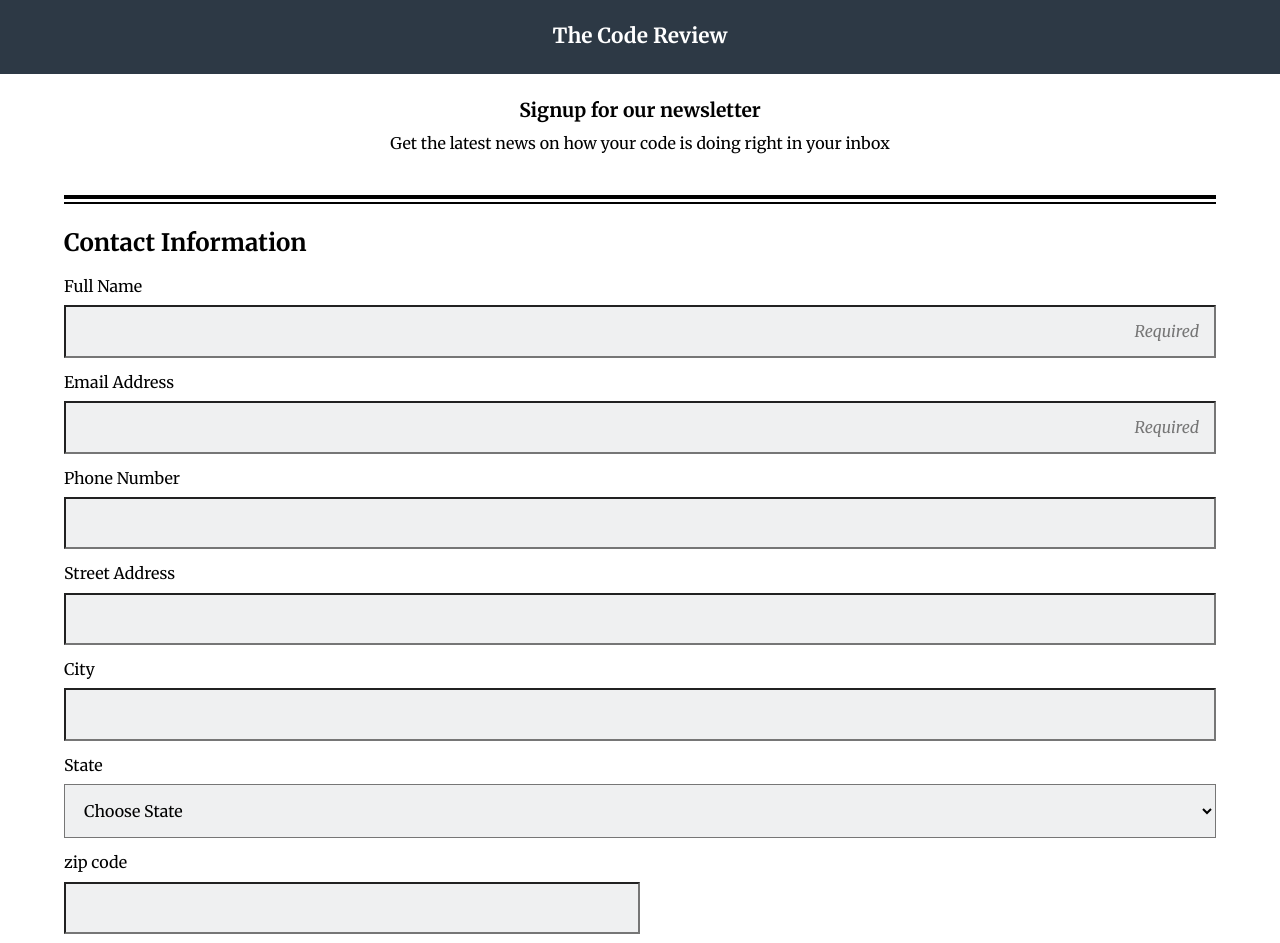
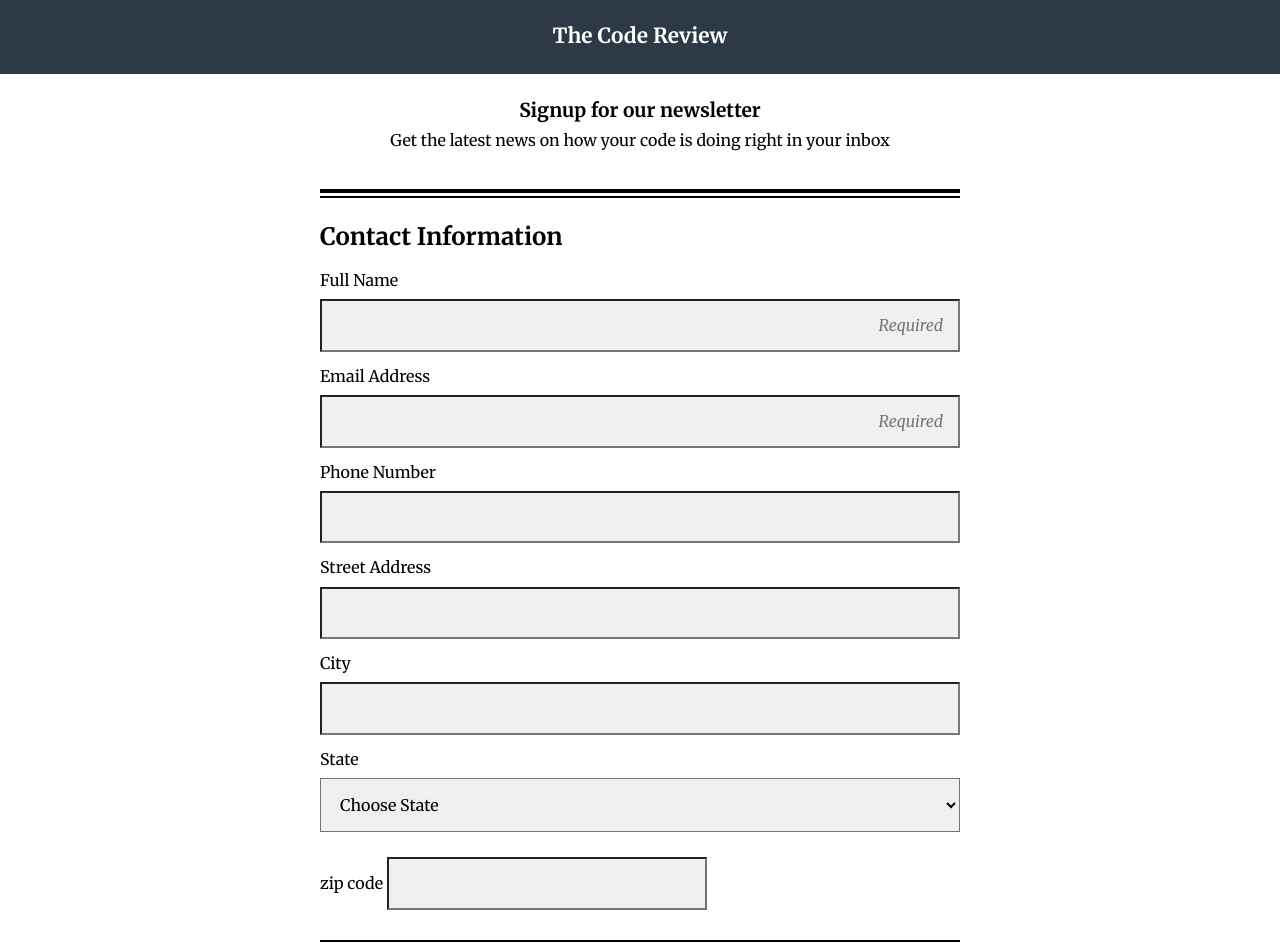
Before and after one commit to ibarram2/online-registration-form, a plain HTML site: page index.html in a window 1280 px wide. Shown: the top 943 px of the page. Drawn offline with Linux system fonts and the light colour scheme.

Commit message:
Desktop View CSS
Updated HTML elements and started desktop media query CSS.

```diff
--- a/css/styles.css
+++ b/css/styles.css
@@ -181,5 +181,25 @@ Media Queries (768)
 ------------------------------------------------------------------*/
 @media (min-width: 768px) {
 
+    .wrapper {
+        margin: auto;
+    }
+    p {
+        margin: auto;
+    }
+    legend {
+        width: 100%;
+    }
+    .top-sec,
+    .form1 {
+        margin: 0 25% 3px;
+    }
+    .divinput {
+        float: right;
+    }
+    .divlabel {
+        float: left;
+        display: inline-block;
+    }
 
 }
--- a/index.html
+++ b/index.html
@@ -28,31 +28,30 @@
         <!--<section class="mid-sec">-->
             <form class="form1" action="/index.html" method="post">
 
-                <fieldset class="form1">
+                <fieldset>
                     <legend>contact information</legend>
-
+                        <div>
                             <label for="fname">Full Name</label>
-                    <br>
                             <input type="text" id="fname" name="fname" placeholder="Required">
-                    <br>
+                        </div>
+                        <div>
                             <label for="email">Email Address</label>
-                    <br>
                             <input type="email" id="email" name="email" placeholder="Required">
-                    <br>
+                        </div>
+                        <div>
                             <label for="phone">Phone Number</label>
-                    <br>
                             <input type="tel" id="phone" name="phone">
-                    <br>
+                        </div>
+                        <div>
                             <label for="address">Street Address</label>
-                    <br>
                             <input type="text" id="address" name="address">
-                    <br>
+                        </div>
+                        <div>
                             <label for="city">City</label>
-                    <br>
                             <input type="text" id="city" name="city">
-                    <br>
+                        </div>
+                        <div>
                             <label for="state">State</label>
-                    <br>
                             <select id="state" name="state_name" placeholder="Choose State">
                                 <optgroup label="Choose State">
                                     <option selected disabled hidden value="placeholder">Choose State</option>
@@ -61,10 +60,11 @@
                                     <option value="washington">washington</option>
                                 </optgroup>
                             </select>
-                    <br>
+                        </div>
+                        <div>
                             <label for="zip">zip code</label>
-                    <br>
                             <input type="number" id="zip" name="zip" class="zip">
+                        </div>
                 </fieldset>
                 <fieldset class="form2">
                     <legend>newsletter</legend>
```
Lines whose indentation alone changed are shown as unchanged.
